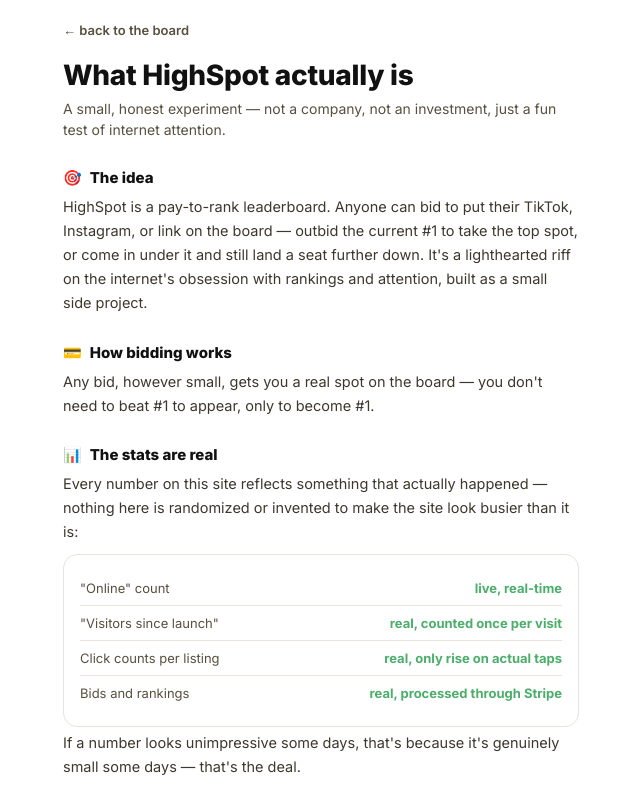
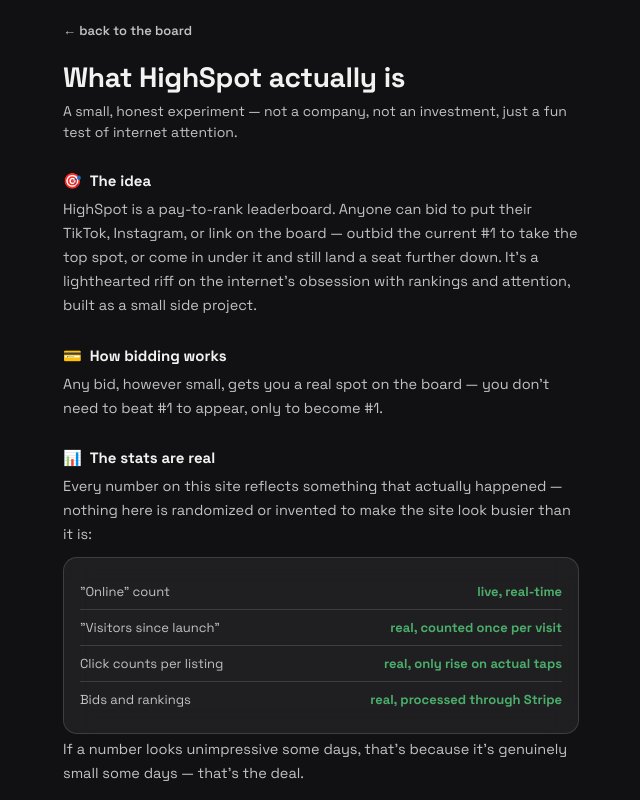
Before and after one commit to escalatewithgod-bot/highspot-site, a website: page public/about.html in a window 1280 px wide. Shown: the top 800 px of the page, without its empty margins (319-959 px from the left). Drawn offline with nearby package versions, Linux system fonts and the light colour scheme.

Commit message:
Update about.html

```diff
--- a/public/about.html
+++ b/public/about.html
@@ -1,25 +1,38 @@
 <!DOCTYPE html>
-<html lang="en" style="color-scheme: light only;">
+<html lang="en" style="color-scheme: dark only;">
 <head>
 <meta charset="UTF-8">
 <meta name="viewport" content="width=device-width, initial-scale=1.0, maximum-scale=1.0, user-scalable=no">
-<meta name="color-scheme" content="light only">
+<meta name="color-scheme" content="dark only">
 <title>About HighSpot</title>
-<link href="https://fonts.googleapis.com/css2?family=Inter:wght@400;500;600;700;800&family=Space+Mono:wght@400;700&display=swap" rel="stylesheet">
+<link href="https://fonts.googleapis.com/css2?family=Space+Grotesk:wght@400;500;600;700&family=Space+Mono:wght@400;700&display=swap" rel="stylesheet">
 <style>
   :root{
-    color-scheme: light only;
-    --bg:#fff; --ink:#111; --muted:#57503f; --line:#e8e4dc;
-    --orange:#ff5a36; --orange-tint:#fff1ed; --green:#4cae6b; --navy:#101d3c;
+    color-scheme: dark only;
+    --bg:#111114; --ink:#f2f2f0; --muted:#c2c2c6; --muted2:#8d8d93; --line:rgba(255,255,255,0.14);
+    --orange:#ff5a36; --orange-tint:rgba(255,90,54,0.10); --green:#4cae6b; --navy:#101d3c;
+    --glass:rgba(255,255,255,0.06);
   }
   *{box-sizing:border-box;}
-  html{color-scheme:light only;background:#fff;}
+  html{color-scheme:dark only;background:#111114;}
   body{
-    margin:0;background:#fff !important;color:var(--ink);
-    font-family:'Inter',sans-serif;padding-bottom:60px;
+    margin:0;color:var(--ink);
+    font-family:'Space Grotesk',sans-serif;padding-bottom:60px;
+    background:
+      radial-gradient(circle at 15% 8%, rgba(255,90,54,0.12) 0%, transparent 45%),
+      radial-gradient(circle at 85% 75%, rgba(80,130,255,0.07) 0%, transparent 50%),
+      linear-gradient(180deg, #131316 0%, #0f0f12 100%);
+    background-attachment:fixed;
+    animation:pageFadeIn .45s ease;
   }
-  @media (prefers-color-scheme: dark){ html, body{ background:#fff !important; color:#111 !important; } }
-  .wrap{max-width:560px;margin:0 auto;padding:0 22px;}
+  @keyframes pageFadeIn{ from{ opacity:0; } to{ opacity:1; } }
+  body.page-leaving{ opacity:0; transition:opacity .22s ease; }
+  @media (prefers-reduced-motion: reduce){
+    body{ animation:none; }
+    body.page-leaving{ transition:none; opacity:1; }
+  }
+  @media (prefers-color-scheme: light){ html, body{ background:#111114 !important; color:#f2f2f0 !important; } }
+  .wrap{max-width:560px;margin:0 auto;padding:0 22px;position:relative;z-index:1;}
 
   .back{
     display:inline-flex;align-items:center;gap:6px;
@@ -27,15 +40,17 @@
     padding:22px 0 6px;
   }
 
-  h1{font-size:28px;font-weight:800;letter-spacing:-0.01em;margin:14px 0 6px;}
+  h1{font-size:28px;font-weight:700;letter-spacing:-0.01em;margin:14px 0 6px;}
   .sub{color:var(--muted);font-size:14px;line-height:1.5;margin:0 0 28px;}
 
-  h2{font-size:15px;font-weight:800;margin:28px 0 8px;display:flex;align-items:center;gap:8px;}
+  h2{font-size:15px;font-weight:700;margin:28px 0 8px;display:flex;align-items:center;gap:8px;color:var(--ink);}
   h2 .ic{font-size:15px;}
-  p{color:#3d382e;font-size:14.5px;line-height:1.65;margin:0 0 10px;}
+  p{color:var(--muted);font-size:14.5px;line-height:1.65;margin:0 0 10px;}
+  a{color:var(--orange);}
 
   .card{
-    border:1.5px solid var(--line);border-radius:14px;padding:16px;margin:10px 0 4px;
+    border:1px solid var(--line);border-radius:14px;padding:16px;margin:10px 0 4px;
+    background:var(--glass);backdrop-filter:blur(14px);-webkit-backdrop-filter:blur(14px);
   }
   .stat-row{display:flex;justify-content:space-between;align-items:center;padding:9px 0;border-bottom:1px solid var(--line);font-size:13px;}
   .stat-row:last-child{border-bottom:none;}
@@ -44,12 +59,13 @@
 
   .cta-btn{
     display:block;width:100%;text-align:center;
-    background:var(--orange);color:#fff;text-decoration:none;
+    background:var(--orange);color:#0a0a0c;text-decoration:none;
     font-weight:700;font-size:15px;padding:14px;border-radius:12px;
     margin:32px 0 10px;
+    box-shadow:0 0 30px -8px rgba(255,90,54,0.6);
   }
 
-  .foot{text-align:center;font-size:11px;color:#9a958c;margin-top:24px;font-family:'Space Mono',monospace;}
+  .foot{text-align:center;font-size:11px;color:var(--muted2);margin-top:24px;font-family:'Space Mono',monospace;}
 </style>
 </head>
 <body>
@@ -90,5 +106,17 @@
   </div>
 </div>
 
+<script>
+document.addEventListener('click', (e)=>{
+  const link = e.target.closest('a[href^="/"]');
+  if(!link) return;
+  const href = link.getAttribute('href');
+  if(!href || href.startsWith('//') || link.target === '_blank') return;
+  e.preventDefault();
+  document.body.classList.add('page-leaving');
+  setTimeout(()=>{ window.location.href = href; }, 200);
+});
+</script>
+
 </body>
 </html>
```
